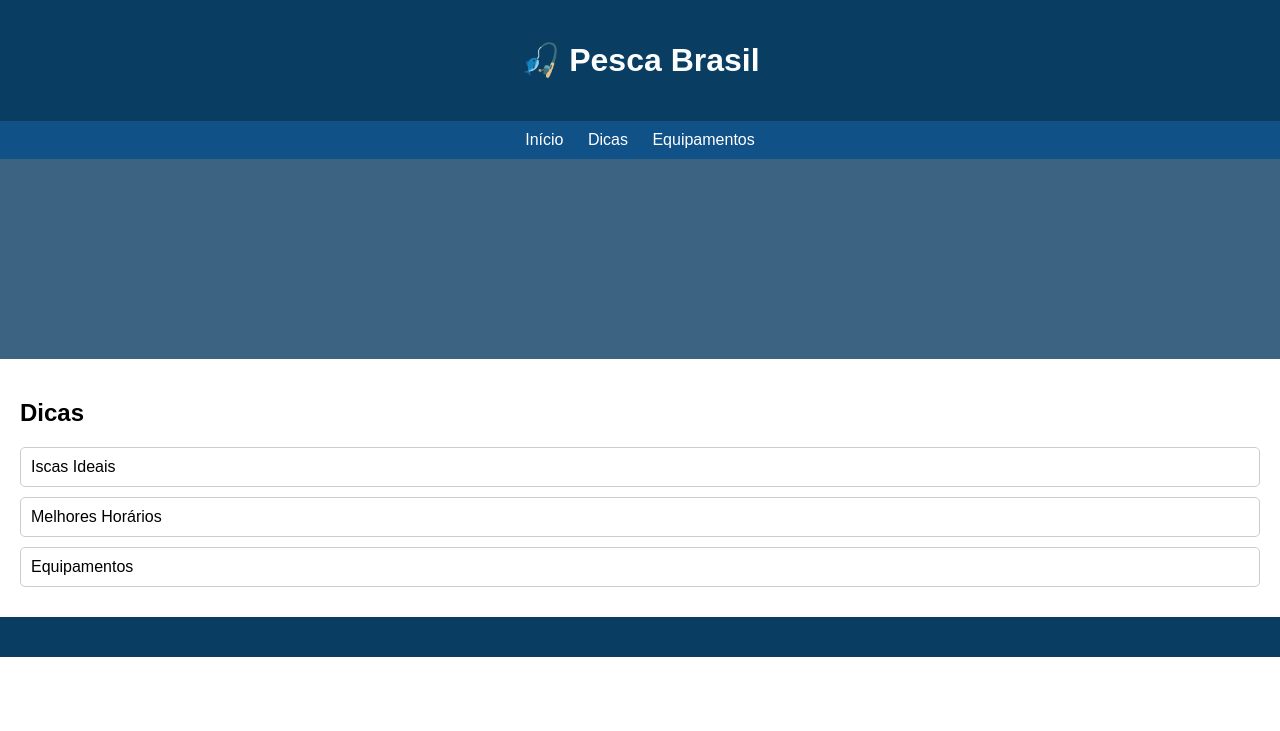
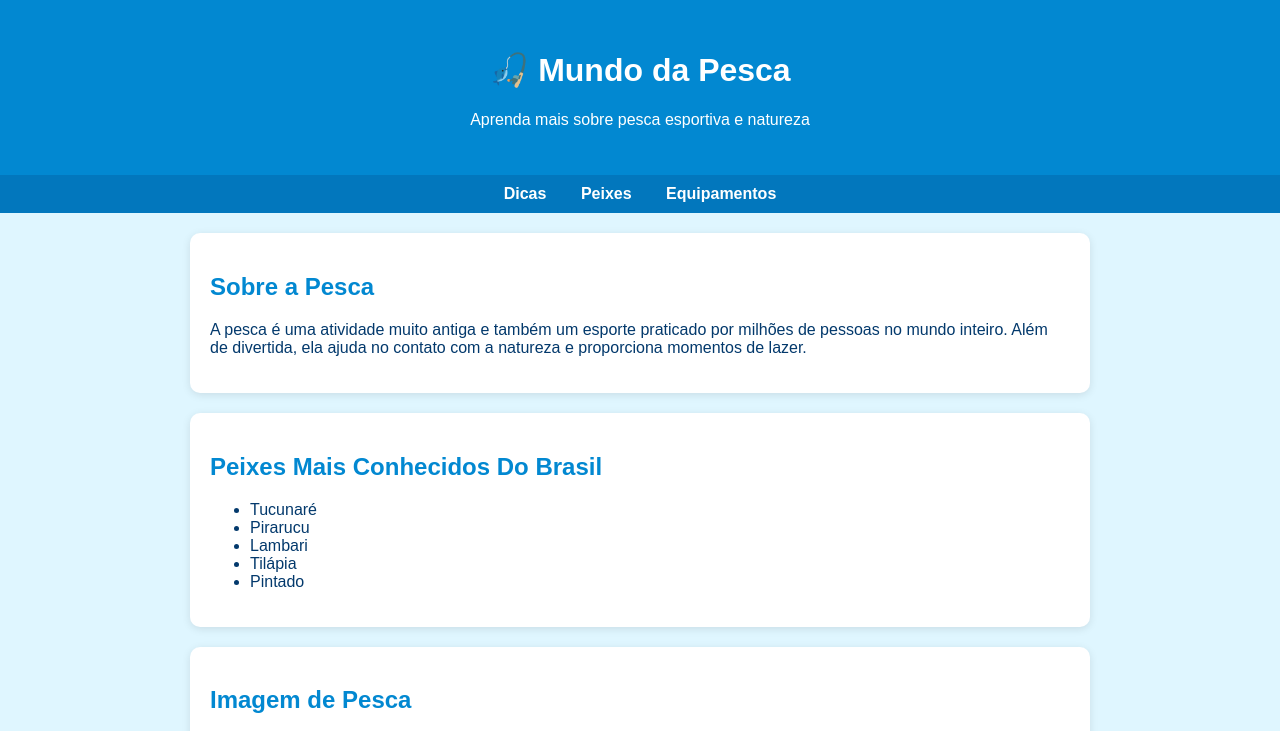
Before and after one commit to iagotorresg13-cpu/Trabalho-Pesca, a plain HTML site: page index.html in a window 1280 px wide. Shown: the top 731 px of the page. Drawn offline with Linux system fonts and the light colour scheme.

Commit message:
Trabalho11052026

```diff
--- a/css/style.css
+++ b/css/style.css
@@ -0,0 +1,118 @@
+body {
+    margin: 0;
+    font-family: Arial, Helvetica, sans-serif;
+    background: #dff6ff;
+    color: #03396c;
+}
+
+/* Cabeçalho */
+header {
+    background: linear-gradient(90deg, #0288d1, #00acc1);
+    color: rgb(4, 79, 122);
+    text-align: center;
+    padding: 40px 20px;
+    box-shadow: 0 3px 8px rgba(0,0,0,0.2);
+}
+
+header h1 {
+    margin: 0;
+    font-size: 40px;
+}
+
+header p {
+    font-size: 18px;
+    margin-top: 10px;
+}
+
+/* Menu */
+nav {
+    background: #0277bd;
+    padding: 15px;
+    text-align: center;
+}
+
+nav a {
+    color: white;
+    text-decoration: none;
+    margin: 0 20px;
+    font-weight: bold;
+    font-size: 18px;
+    transition: 0.3s;
+}
+
+nav a:hover {
+    color: #f70404;
+    border-bottom: 2px solid #fd0303;
+    padding-bottom: 5px;
+}
+
+/* Conteúdo */
+main {
+    max-width: 1000px;
+    margin: auto;
+    padding: 25px;
+}
+
+/* Seções */
+section {
+    background: white;
+    padding: 25px;
+    margin-bottom: 25px;
+    border-radius: 15px;
+    box-shadow: 0 4px 10px rgba(0,0,0,0.1);
+    transition: transform 0.3s;
+}
+
+section:hover {
+    transform: scale(1.01);
+}
+
+h2 {
+    color: #0288d1;
+    margin-bottom: 15px;
+}
+
+/* Lista */
+ul {
+    list-style: square;
+    padding-left: 25px;
+}
+
+li {
+    margin-bottom: 10px;
+    font-size: 18px;
+}
+
+/* Imagem */
+img {
+    width: 100%;
+    border-radius: 15px;
+    box-shadow: 0 3px 8px rgba(0,0,0,0.2);
+}
+
+/* Botão */
+button {
+    background: #00acc1;
+    color: white;
+    border: none;
+    padding: 12px 25px;
+    border-radius: 8px;
+    cursor: pointer;
+    font-size: 16px;
+    transition: 0.3s;
+}
+
+button:hover {
+    background: #00838f;
+    transform: scale(1.05);
+}
+
+
+footer {
+    background: #0288d1;
+    color: white;
+    text-align: center;
+    padding: 20px;
+    margin-top: 20px;
+    font-size: 15px;
+}
--- a/index.html
+++ b/index.html
@@ -1,75 +1,136 @@
 <!DOCTYPE html>
-<html lang="pt-br">
+<html lang="pt-BR">
 <head>
     <meta charset="UTF-8">
-<title>Pesca Brasil</title>
+    <meta name="viewport" content="width=device-width, initial-scale=1.0">
+    <title>Mundo da Pesca</title>
 
     <style>
         body {
             margin: 0;
-    font-family: Arial, sans-serif;
+            font-family: Arial, Helvetica, sans-serif;
+            background: #dff6ff;
+            color: #03396c;
         }
 
-  header, footer {
+        header {
+            background: #0288d1;
+            color: white;
             text-align: center;
-    padding: 20px;
-    background: #0a3d62;
-    color: #fcfdfd;
+            padding: 30px;
         }
 
         nav {
+            background: #0277bd;
+            padding: 10px;
             text-align: center;
-    padding: 10px;
-    background: #105187;
         }
 
         nav a {
-    color: #fff;
-    margin: 0 10px;
+            color: white;
             text-decoration: none;
+            margin: 15px;
+            font-weight: bold;
         }
 
-  .banner {
-    height: 200px;
-    background: #3c6382;;
+        nav a:hover {
+            color: #ffe082;
         }
 
-  .container {
+        main {
             padding: 20px;
+            max-width: 900px;
+            margin: auto;
         }
 
-  .card {
-    padding: 10px;
-    border: 1px solid #ccc;
-    margin: 10px 0;
+        section {
+            background: white;
+            padding: 20px;
+            margin-bottom: 20px;
+            border-radius: 10px;
+            box-shadow: 0px 2px 8px rgba(0,0,0,0.1);
+        }
+
+        h2 {
+            color: #0288d1;
+        }
+
+        img {
+            width: 100%;
+            border-radius: 10px;
+        }
+
+        footer {
+            background: #0288d1;
+            color: white;
+            text-align: center;
+            padding: 15px;
+        }
+
+        button {
+            background: #00acc1;
+            color: white;
+            border: none;
+            padding: 10px 20px;
             border-radius: 5px;
+            cursor: pointer;
+            font-size: 16px;
+        }
+
+        button:hover {
+            background: #00838f;
         }
     </style>
-
 </head>
 <body>
 
     <header>
-  <h1>🎣 Pesca Brasil</h1>
+        <h1>🎣 Mundo da Pesca</h1>
+        <p>Aprenda mais sobre pesca esportiva e natureza</p>
     </header>
 
     <nav>
-  <a href="#">Início</a>
         <a href="#">Dicas</a>
+        <a href="#">Peixes</a>
         <a href="#">Equipamentos</a>
+
     </nav>
 
-<div class="banner"></div>
+    <main>
 
-<div class="container">
-  <h2>Dicas</h2>
+        <section>
+            <h2>Sobre a Pesca</h2>
+            <p>
+                A pesca é uma atividade muito antiga e também um esporte praticado
+                por milhões de pessoas no mundo inteiro. Além de divertida,
+                ela ajuda no contato com a natureza e proporciona momentos de lazer.
+            </p>
+        </section>
 
-  <div class="card">Iscas Ideais</div>
-  <div class="card">Melhores Horários</div>
-  <div class="card">Equipamentos</div>
-</div>
+        <section>
+            <h2>Peixes Mais Conhecidos Do Brasil</h2>
+
+            <ul>
+                <li>Tucunaré</li>
+                <li>Pirarucu</li>
+                <li>Lambari</li>
+                <li>Tilápia</li>
+                <li>Pintado</li>
+            </ul>
+        </section>
+
+        <section>
+            <h2>Imagem de Pesca</h2>
+
+            <img src="ca5ec510c30fca93ffaa748f61a7bd61-brazil-fishing.jpg"="Imagem de pesca">
+
+            <br><br>
+        </section>
+
+    </main>
 
     <footer>
+        <p>© 2026 Mundo da Pesca - Trabalho Escolar</p>
     </footer>
 
 </body>
```
Also changed, not shown: css/dicas.html (added, +12 -0 lines), ca5ec510c30fca93ffaa748f61a7bd61-brazil-fishing.jpg (added), css/dicas.css (added), 1 other file. Lines whose indentation alone changed are shown as unchanged.
